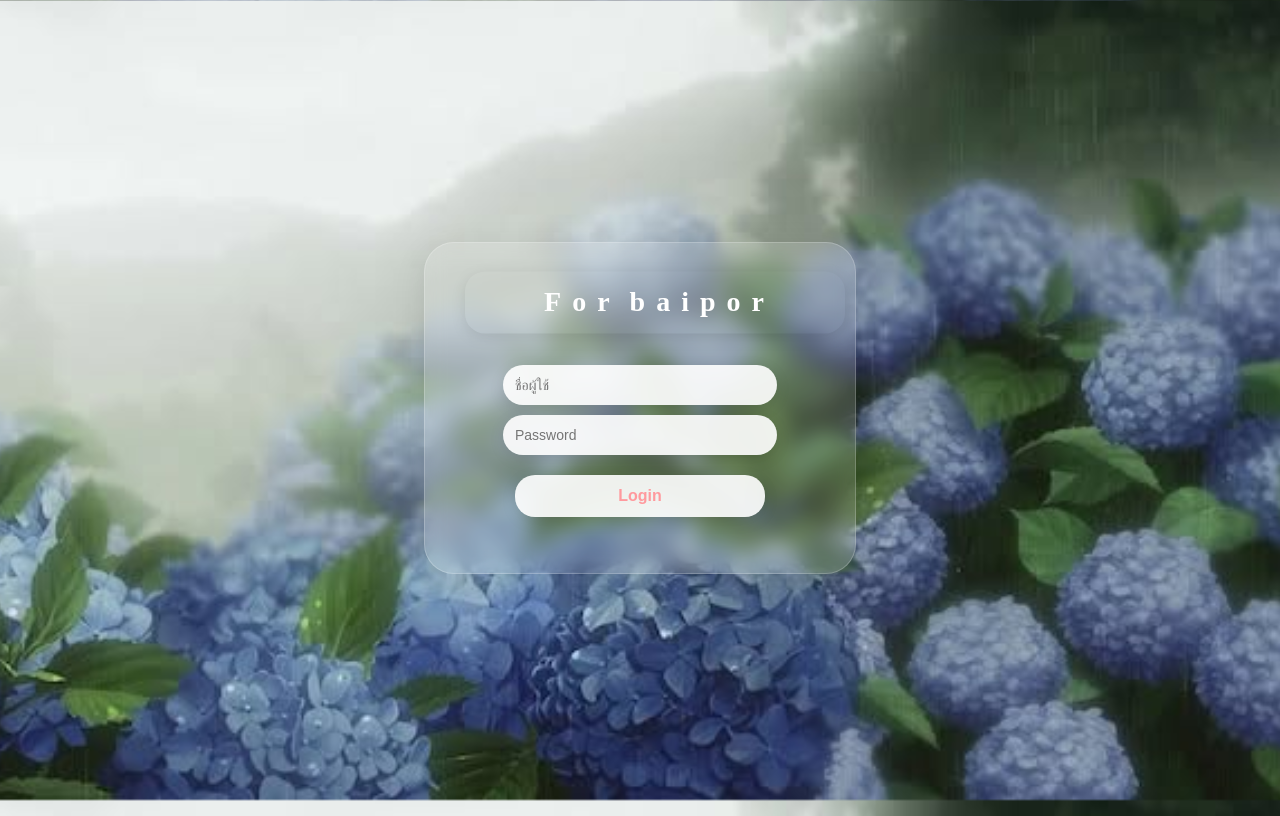
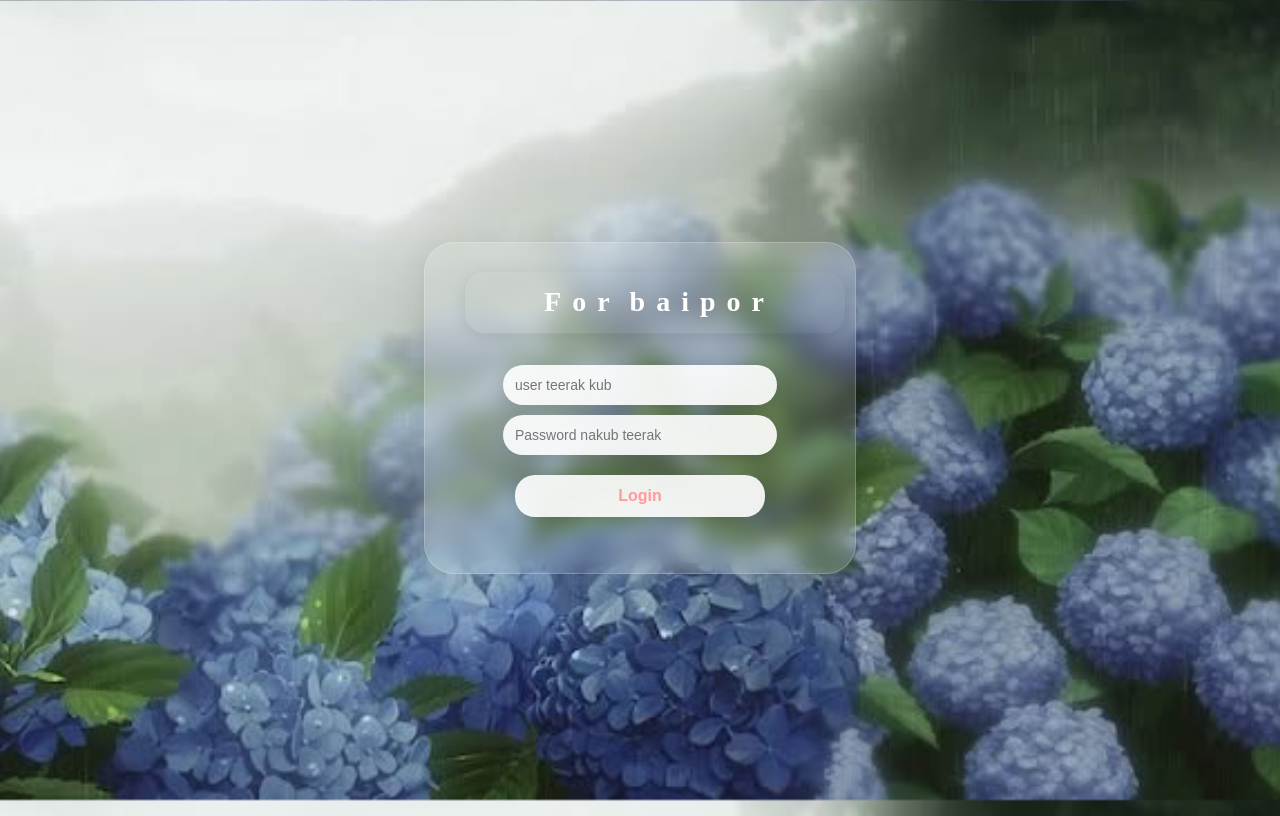
Before and after one commit to Sezxuopwe/rbp, a website: page index.html in a window 1280 px wide. Drawn offline with Linux system fonts and the light colour scheme.

Commit message:
Update index.html

```diff
--- a/index.html
+++ b/index.html
@@ -23,10 +23,10 @@
   </h1>
 
   <!-- Username input field -->
-  <input type="text" id="username" placeholder="ชื่อผู้ใช้" required>
+  <input type="text" id="username" placeholder="user teerak kub" required>
 
   <!-- Password input field -->
-  <input type="password" id="password" placeholder="Password" required>
+  <input type="password" id="password" placeholder="Password nakub teerak" required>
 
   <!-- Login button -->
   <button id="loginBtn">Login</button>
```
